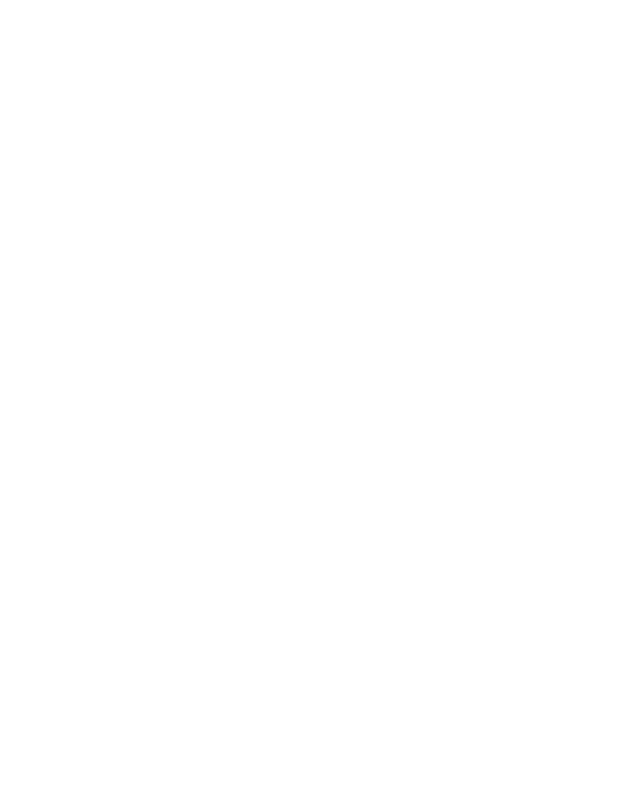
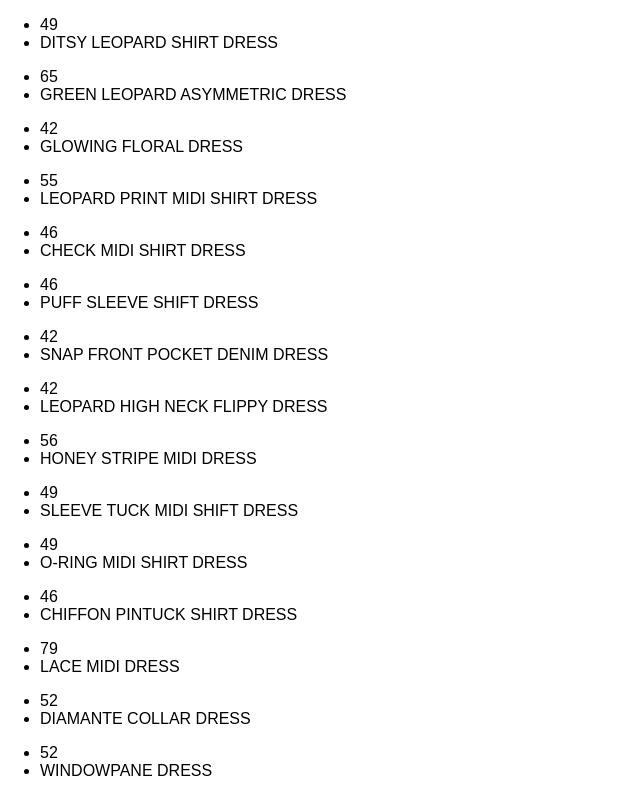
Before and after one commit to warehouse-fashions/software-engineer-exercise, a React (Create React App) app in the folder warehouse/: page / in a window 1280 px wide. Shown: the top 796 px of the page, without its empty margins (0-640 px from the left). Built offline with nearby package versions, Linux system fonts and the light colour scheme.

Commit message:
creates a recommendations view component that can display product info

```diff
--- /dev/null
+++ b/warehouse/src/components/RecommendationsView.js
@@ -0,0 +1,24 @@
+import React from 'react';
+
+const RecommendationsView = (props) => {
+  if (!props.recommendations) return null;
+
+  const recommendationData = props.recommendations.map((product) => {
+    return (
+      <ul>
+        <li>{product.price}</li>
+        <li>{product.product_name}</li>
+      </ul>
+    )
+  })
+
+
+  return (
+    <div>
+      {recommendationData}
+    </div>
+  )
+
+}
+
+export default RecommendationsView;
--- a/warehouse/src/containers/ProductsContainer.js
+++ b/warehouse/src/containers/ProductsContainer.js
@@ -1,6 +1,7 @@
 import React from 'react';
 import Recommendations from '../data/recommendations.json';
 import Product from '../data/product.json';
+import RecommendationsView from '../components/RecommendationsView.js';
 
 class ProductsContainer extends React.Component {
 
@@ -8,13 +9,15 @@
     super(props);
     this.state = {
       products: Product,
-      recommendations: Recommendations
+      recommendations: Recommendations.hits
     };
   }
 
   render(){
     return(
-      <div></div>
+      <div>
+        <RecommendationsView recommendations={this.state.recommendations} />
+      </div>
     )
   }
 
```
